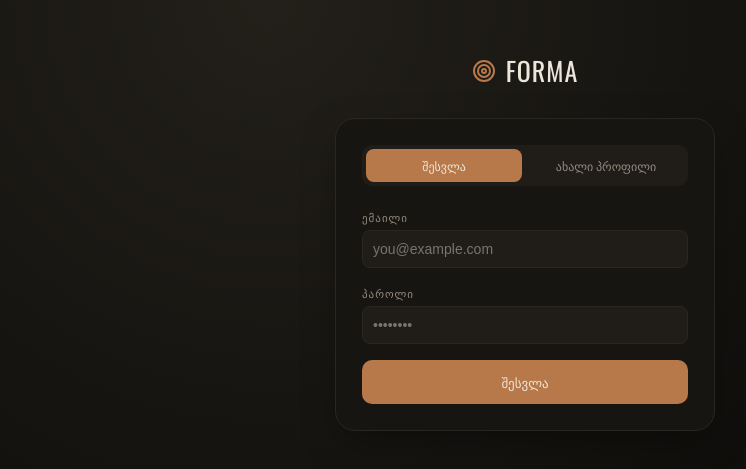
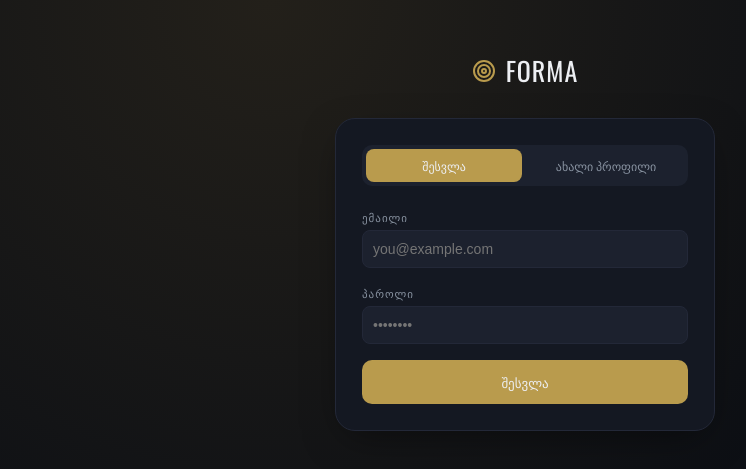
Before and after one commit to bobokvadze/BoxFuel, a Next.js app: page /login in a window 1280 px wide. Shown: the part 159-628 px from the top of the page, without its empty margins (115-861 px from the left). Built offline with nearby package versions, Linux system fonts and the light colour scheme; no server answers.

Commit message:
add training profile fields for BMR calculation

```diff
--- a/app/globals.css
+++ b/app/globals.css
@@ -4,7 +4,7 @@
 html, body {
   margin: 0;
   padding: 0;
-  background: #0E0D0B;
+  background: #0B0E14;
   font-family: 'Inter', sans-serif;
 }
 .bf-btn {
@@ -16,7 +16,7 @@ html, body {
 }
 .bf-input:focus {
   outline: none;
-  border-color: #B8794A;
+  border-color: #B99B4D;
 }
 /* Prevent iOS Safari auto-zoom on focus by keeping form fields at 16px+ */
 input, select, textarea {
@@ -54,9 +54,9 @@ input, select, textarea {
     left: 0;
     right: 0;
     bottom: 0;
-    background: rgba(23, 21, 18, 0.94);
+    background: rgba(20, 24, 34, 0.94);
     backdrop-filter: blur(14px);
-    border-top: 1px solid #2A2622;
+    border-top: 1px solid #232838;
     padding-bottom: env(safe-area-inset-bottom, 0px);
     z-index: 30;
   }
--- a/app/page.js
+++ b/app/page.js
@@ -8,7 +8,7 @@ import Ring from "../components/Ring";
 
 const NAV = [
   { k: "home", icon: Flame, l: "დღეს" },
-  { k: "scan", icon: Camera, l: "სკანი" },
+  { k: "scan", icon: Camera, l: "დასკან." },
   { k: "water", icon: Droplet, l: "წყალი" },
   { k: "stats", icon: BarChart3, l: "სტატ." },
   { k: "advice", icon: MessageCircle, l: "რჩევა" },
@@ -481,7 +481,7 @@ export default function Dashboard() {
               ))}
             </div>
             <button className="bf-btn" onClick={() => addWater(-250)} style={{ width: "100%", background: "transparent", border: `1px solid ${TOKENS.line}`, borderRadius: 10, padding: "9px 0", color: TOKENS.muted, fontSize: 12 }}>
-              −250მლ (შესცორება)
+              −250მლ (შესწორება)
             </button>
           </div>
         )}
```
Also changed, not shown: lib/tokens.js.
